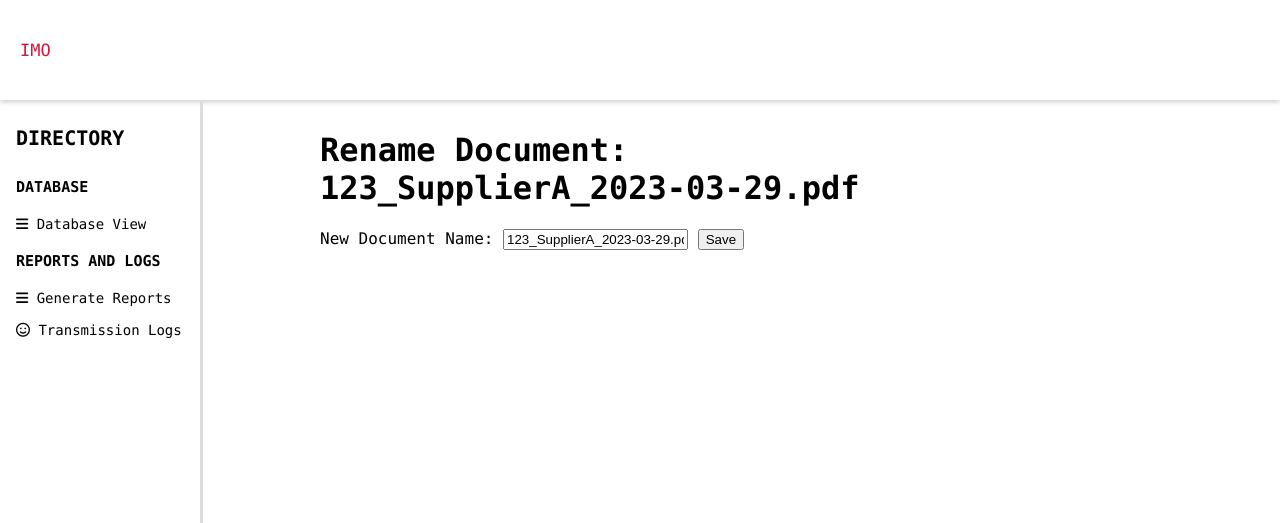
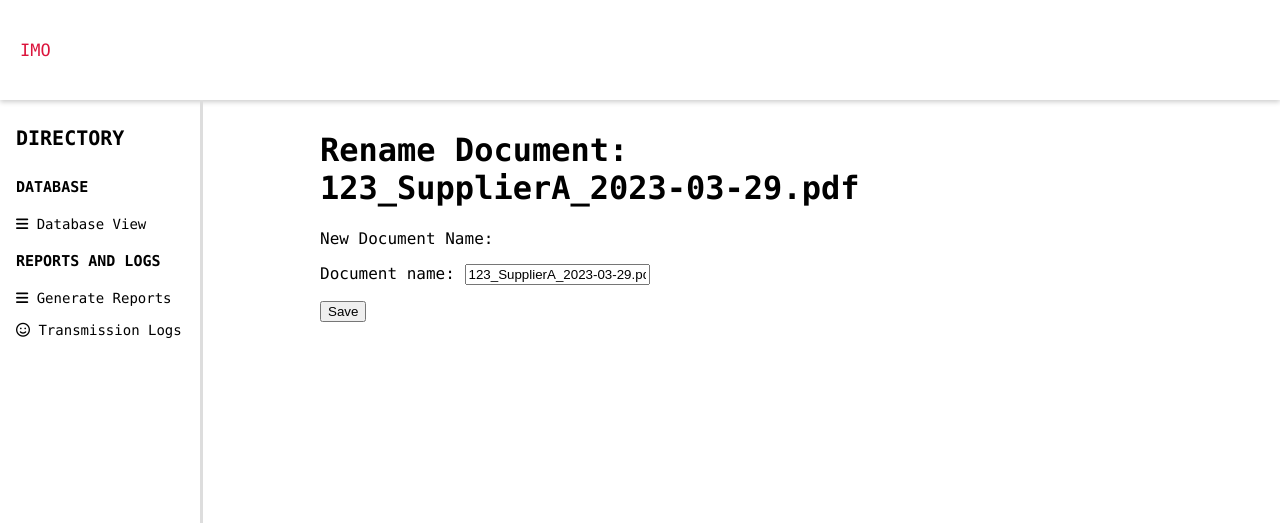
Before and after one commit to mglgnzlz/imodocubase, a Django app: page /rename/7/ in a window 1280 px wide. Shown: the top 523 px of the page. Run offline with Django 5.2, Linux system fonts and the light colour scheme; data comes from the database, SQL or seed files in the repository; both versions use the stored data as it was after the commit.

Commit message:
[Bug Fix] Form now submits, still up for bug fixes, name doesn't update in the database.

```diff
--- /dev/null
+++ b/IMO_Doba/dobaMainApp/forms.py
@@ -0,0 +1,8 @@
+from django import forms
+from .models import Document
+
+
+class RenameDocumentForm(forms.ModelForm):
+    class Meta:
+        model = Document
+        fields = ['document_name']
--- a/IMO_Doba/dobaMainApp/models.py
+++ b/IMO_Doba/dobaMainApp/models.py
@@ -1,4 +1,5 @@
 from django.db import models
+from django import forms
 
 class Document(models.Model):
     document_name = models.CharField(max_length=100)
--- a/IMO_Doba/dobaMainApp/templates/dobaMainPage/rename_doc.html
+++ b/IMO_Doba/dobaMainApp/templates/dobaMainPage/rename_doc.html
@@ -6,7 +6,7 @@
 <form method="post" action="{% url 'rename_doc' document.id %}">
     {% csrf_token %}
     <label for="new_document_name">New Document Name:</label>
-    <input type="text" id="new_document_name" name="new_document_name" value="{{ document.document_name }}" required>
+    {{ form.as_p }}
     <button type="submit">Save</button>
 </form>
 {% endblock %}
--- a/IMO_Doba/dobaMainApp/views.py
+++ b/IMO_Doba/dobaMainApp/views.py
@@ -4,6 +4,7 @@ from .models import Document
 from django.http import JsonResponse
 from .parseDoc import update_data
 from django.shortcuts import get_object_or_404, redirect
+from .forms import RenameDocumentForm
 
 def index(request):
     return HttpResponse("Hello, world. You're at the polls index.")
@@ -67,16 +68,22 @@ def download_document(request, document_id):
     return response
 
 def rename_doc(request, document_id):
-    documents = get_object_or_404(Document, pk=document_id)
-    context = {'document': documents}
+    document = get_object_or_404(Document, id=document_id)
 
     if request.method == 'POST':
-        new_name = request.POST.get('new_name')
+        form = RenameDocumentForm(request.POST, instance=document)
+        if form.is_valid():
+            # Save the updated document name
+            form.save()
+            return redirect('/dbview')  # Redirect to document detail page
+    else:
+        # Initialize the form with the document instance
+        form = RenameDocumentForm(instance=document)
 
-        if new_name:
-            documents.document_name = new_name
-            documents.save()
-    return render(request, 'dobaMainPage/rename_doc.html', context)
+    return render(request, 'dobaMainPage/rename_doc.html', {'document': document, 'form': form})
+
+
+
 
 def delete_doc(request, document_id):
     document = get_object_or_404(Document, pk=document_id)
```
Also changed, not shown: IMO_Doba/db.sqlite3.
